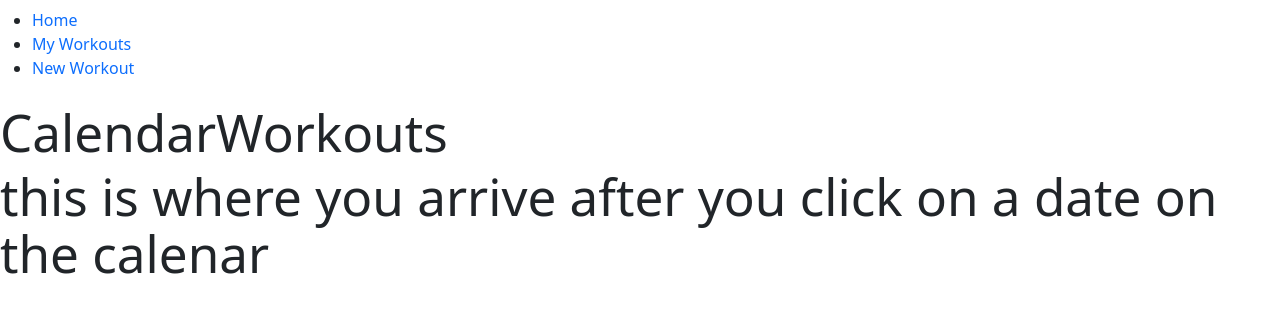
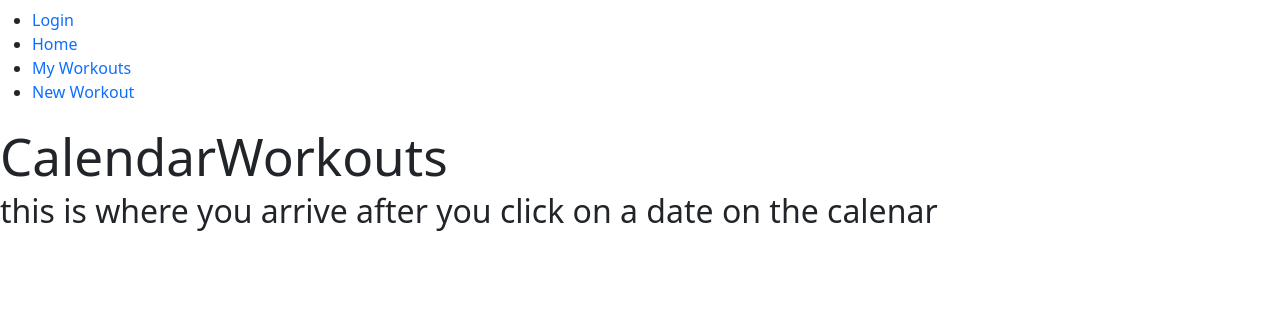
Before and after one commit to brianahlers/workoutwiz, a React (Vite) app in the folder client/: page /calendarworkouts/1 in a window 1280 px wide. Shown: the top 312 px of the page. Built offline with nearby package versions, Linux system fonts and the light colour scheme; no server answers.

Commit message:
add fronend details

```diff
--- a/client/src/Components/CalendarWorkouts.jsx
+++ b/client/src/Components/CalendarWorkouts.jsx
@@ -21,7 +21,7 @@ const CalendarWorkouts = () => {
     return (
         <div className="calendarWorkouts">
             <h1>CalendarWorkouts</h1>
-            <h1>this is where you arrive after you click on a date on the calenar</h1>
+            <h2>this is where you arrive after you click on a date on the calenar</h2>
         </div>
     );
 };
--- a/client/src/Components/Home.jsx
+++ b/client/src/Components/Home.jsx
@@ -20,6 +20,7 @@ const Home = () => {
             <h1>Home</h1>
             <h2>Welcome, User!</h2>
             <p>Click on a date to see what you tracked that day!</p>
+            <p>pretend that there are future paid fancy features like graphs and charts here!</p>
             <Calendar onChange={setValue} value={value} onClickDay={handleDateChange} />
 
         </div>
--- a/client/src/Components/Nav.jsx
+++ b/client/src/Components/Nav.jsx
@@ -14,7 +14,10 @@ const Nav = () => {
       <nav className='nav navbar'>
         <ul className='nav-list'>
           <li className='nav-item'>
-            <Link to={'/'}>Home</Link>
+            <Link to={'/'}>Login</Link>
+          </li>
+          <li className='nav-item'>
+            <Link to={'/home'}>Home</Link>
           </li>
           <li className='nav-item'>
             <Link to={'/myworkouts'}>My Workouts</Link>
```
Also changed, not shown: client/src/Components/MyWorkouts.jsx (+11 -0 lines), 1 other file (tests, documents, lock files or other folders).
